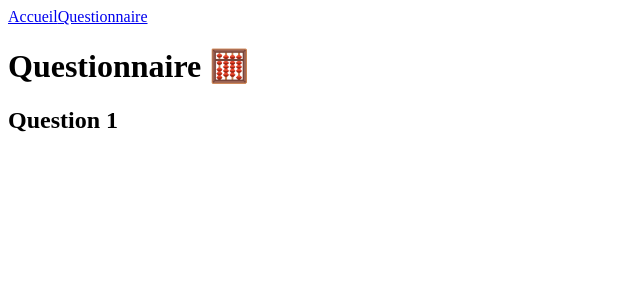
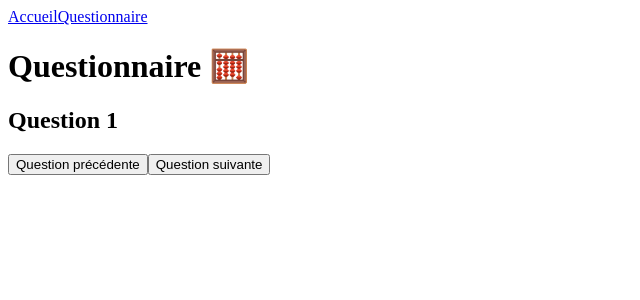
Before and after one commit to tchumi/shiny-agency, a React (Create React App) app: page /survey/1 in a window 1280 px wide. Shown: the top 300 px of the page, without its empty margins (0-640 px from the left). Built offline with nearby package versions, Linux system fonts and the light colour scheme.

Commit message:
P1C2 solution MK

```diff
--- a/src/pages/Survey/index.jsx
+++ b/src/pages/Survey/index.jsx
@@ -1,12 +1,32 @@
-import { useParams } from 'react-router-dom'
+import { useState } from 'react'
+import { Link, useParams } from 'react-router-dom'
 
 function Survey() {
   const { questionNumber } = useParams()
+  const [question, setQuestion] = useState(1)
+  const [goToResults, setGoToResults] = useState(false)
 
-  return (
+  return goToResults ? (
     <div>
       <h1>Questionnaire 🧮</h1>
-      <h2>Question {questionNumber}</h2>
+      <h2>Fin du questionnaire</h2>
+      <Link to="/results">Résultats</Link>
+    </div>
+  ) : (
+    <div>
+      <h1>Questionnaire 🧮</h1>
+      <h2>Question {question}</h2>
+      <button onClick={() => question > 1 && setQuestion(question - 1)}>
+        Question précédente
+      </button>
+      {question === 10 && (
+        <button onClick={() => setGoToResults(true)}>Résultats</button>
+      )}
+      {question < 10 && (
+        <button onClick={() => setQuestion(question + 1)}>
+          Question suivante
+        </button>
+      )}
     </div>
   )
 }
```
